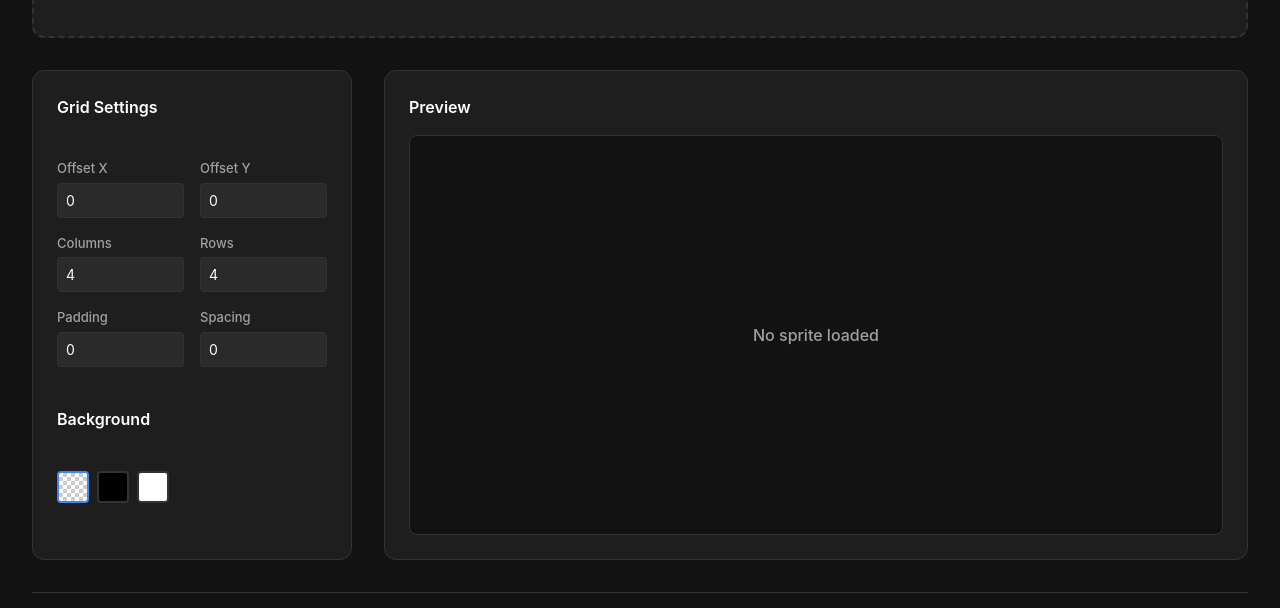
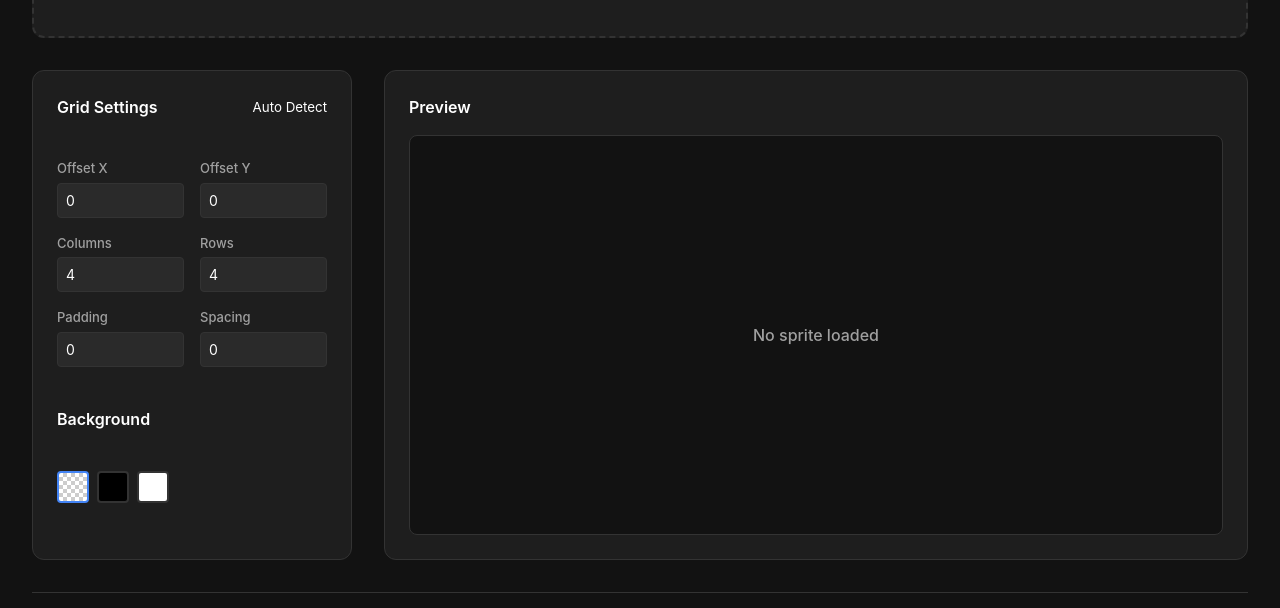
Before and after one commit to ilkedenizz/Zyvqen, a React (Vite) app: page / in a window 1280 px wide. Shown: the part 255-863 px from the top of the page. Built offline with nearby package versions, Linux system fonts and the light colour scheme.

Commit message:
feat: add automatic sprite grid detection

```diff
--- a/src/App.tsx
+++ b/src/App.tsx
@@ -161,6 +161,7 @@ function App() {
                 gridSettings={gridSettings}
                 onSettingsChange={setGridSettings}
                 validationError={gridExceedsBounds ? "Grid exceeds image bounds." : null}
+                imageUrl={imageUrl}
               />
             </aside>
             <section className="workspace-main">
--- a/src/components/SettingsPanel.css
+++ b/src/components/SettingsPanel.css
@@ -57,3 +57,88 @@
   margin-bottom: var(--spacing-sm);
   border: 1px solid rgba(255, 85, 85, 0.3);
 }
+
+.panel-header-row {
+  display: flex;
+  justify-content: space-between;
+  align-items: center;
+  margin-bottom: var(--spacing-md);
+}
+
+.panel-header-row .panel-title {
+  margin-bottom: 0;
+}
+
+.detection-error {
+  color: #ffcc00;
+  background-color: rgba(255, 204, 0, 0.1);
+  border-color: rgba(255, 204, 0, 0.3);
+}
+
+.detection-result {
+  background-color: var(--surface-light);
+  border-radius: var(--radius-md);
+  padding: var(--spacing-md);
+  margin-bottom: var(--spacing-md);
+  border: 1px solid var(--border-color);
+}
+
+.detection-header {
+  display: flex;
+  justify-content: space-between;
+  align-items: center;
+  margin-bottom: var(--spacing-sm);
+}
+
+.detection-header h3 {
+  font-size: 14px;
+  font-weight: 600;
+  color: var(--text-primary);
+  margin: 0;
+}
+
+.confidence-badge {
+  font-size: 12px;
+  padding: 2px 8px;
+  border-radius: 12px;
+  font-weight: 500;
+}
+
+.confidence-badge.high {
+  background-color: rgba(0, 255, 128, 0.15);
+  color: #00ff80;
+}
+
+.confidence-badge.medium {
+  background-color: rgba(255, 204, 0, 0.15);
+  color: #ffcc00;
+}
+
+.confidence-badge.low {
+  background-color: rgba(255, 85, 85, 0.15);
+  color: #ff5555;
+}
+
+.detection-stats {
+  display: flex;
+  flex-direction: column;
+  gap: var(--spacing-sm);
+  margin-bottom: var(--spacing-md);
+}
+
+.stat-row {
+  display: flex;
+  justify-content: space-between;
+  font-size: 14px;
+  color: var(--text-secondary);
+}
+
+.stat-row strong {
+  color: var(--text-primary);
+}
+
+.stat-row.highlight {
+  margin-top: var(--spacing-sm);
+  padding-top: var(--spacing-sm);
+  border-top: 1px solid var(--border-color);
+}
--- a/src/components/SettingsPanel.tsx
+++ b/src/components/SettingsPanel.tsx
@@ -1,4 +1,4 @@
-import type { ChangeEvent } from 'react';
+import { useState, type ChangeEvent } from 'react';
 import type { GridSettings } from '../App';
 import './SettingsPanel.css';
 
@@ -6,9 +6,22 @@ interface SettingsPanelProps {
   gridSettings: GridSettings;
   onSettingsChange: (settings: GridSettings) => void;
   validationError: string | null;
+  imageUrl?: string | null;
 }
 
-export function SettingsPanel({ gridSettings, onSettingsChange, validationError }: SettingsPanelProps) {
+export function SettingsPanel({ gridSettings, onSettingsChange, validationError, imageUrl }: SettingsPanelProps) {
+  const [isDetecting, setIsDetecting] = useState(false);
+  const [detectionResult, setDetectionResult] = useState<{
+    offsetX: number;
+    offsetY: number;
+    columns: number;
+    rows: number;
+    frameWidth: number;
+    frameHeight: number;
+    confidence: 'High' | 'Medium' | 'Low';
+  } | null>(null);
+  const [detectionError, setDetectionError] = useState<string | null>(null);
+
   const handleChange = (field: keyof GridSettings) => (e: ChangeEvent<HTMLInputElement>) => {
     let val = parseInt(e.target.value, 10);
     if (isNaN(val)) val = 0;
@@ -26,13 +39,180 @@ export function SettingsPanel({ gridSettings, onSettingsChange, validationError
     });
   };
 
+  const handleAutoDetect = () => {
+    if (!imageUrl) return;
+
+    setIsDetecting(true);
+    setDetectionError(null);
+    setDetectionResult(null);
+
+    const img = new Image();
+    img.onload = () => {
+      try {
+        const canvas = document.createElement('canvas');
+        canvas.width = img.width;
+        canvas.height = img.height;
+        const ctx = canvas.getContext('2d', { willReadFrequently: true });
+        if (!ctx) throw new Error("Canvas 2D context not available");
+
+        ctx.drawImage(img, 0, 0);
+        const imageData = ctx.getImageData(0, 0, canvas.width, canvas.height);
+        const data = imageData.data;
+
+        let minX = canvas.width;
+        let minY = canvas.height;
+        let maxX = 0;
+        let maxY = 0;
+
+        for (let y = 0; y < canvas.height; y++) {
+          for (let x = 0; x < canvas.width; x++) {
+            const alpha = data[(y * canvas.width + x) * 4 + 3];
+            if (alpha > 10) {
+              if (x < minX) minX = x;
+              if (x > maxX) maxX = x;
+              if (y < minY) minY = y;
+              if (y > maxY) maxY = y;
+            }
+          }
+        }
+
+        if (minX > maxX || minY > maxY) {
+          throw new Error("Could not detect a reliable grid.");
+        }
+
+        let rowsDetected = 0;
+        let inContentY = false;
+        for (let y = minY; y <= maxY; y++) {
+          let rowHasContent = false;
+          for (let x = minX; x <= maxX; x++) {
+            if (data[(y * canvas.width + x) * 4 + 3] > 10) {
+              rowHasContent = true;
+              break;
+            }
+          }
+          if (rowHasContent && !inContentY) {
+            rowsDetected++;
+            inContentY = true;
+          } else if (!rowHasContent && inContentY) {
+            inContentY = false;
+          }
+        }
+
+        let colsDetected = 0;
+        let inContentX = false;
+        for (let x = minX; x <= maxX; x++) {
+          let colHasContent = false;
+          for (let y = minY; y <= maxY; y++) {
+            if (data[(y * canvas.width + x) * 4 + 3] > 10) {
+              colHasContent = true;
+              break;
+            }
+          }
+          if (colHasContent && !inContentX) {
+            colsDetected++;
+            inContentX = true;
+          } else if (!colHasContent && inContentX) {
+            inContentX = false;
+          }
+        }
+
+        let cols = gridSettings.columns;
+        let rows = gridSettings.rows;
+        let confidence: 'High' | 'Medium' | 'Low' = 'Medium';
+
+        if (colsDetected > 1 && rowsDetected > 1) {
+          cols = colsDetected;
+          rows = rowsDetected;
+          confidence = 'High';
+        }
+
+        const contentWidth = maxX - minX + 1;
+        const contentHeight = maxY - minY + 1;
+        const expectedFrameWidth = Math.floor(contentWidth / cols);
+        const expectedFrameHeight = Math.floor(contentHeight / rows);
+
+        setDetectionResult({
+          offsetX: minX,
+          offsetY: minY,
+          columns: cols,
+          rows: rows,
+          frameWidth: expectedFrameWidth,
+          frameHeight: expectedFrameHeight,
+          confidence
+        });
+      } catch (err) {
+        if (err instanceof Error) {
+          setDetectionError(err.message || "Could not detect a reliable grid.");
+        } else {
+          setDetectionError("Could not detect a reliable grid.");
+        }
+      } finally {
+        setIsDetecting(false);
+      }
+    };
+    img.onerror = () => {
+      setDetectionError("Could not load image for detection.");
+      setIsDetecting(false);
+    };
+    img.src = imageUrl;
+  };
+
+  const handleApplyDetection = () => {
+    if (detectionResult) {
+      onSettingsChange({
+        ...gridSettings,
+        offsetX: detectionResult.offsetX,
+        offsetY: detectionResult.offsetY,
+        columns: detectionResult.columns,
+        rows: detectionResult.rows,
+      });
+      setDetectionResult(null);
+    }
+  };
+
   return (
     <div className="panel settings-panel">
-      <h2 className="panel-title">Grid Settings</h2>
+      <div className="panel-header-row">
+        <h2 className="panel-title">Grid Settings</h2>
+        <button
+          className="btn btn-secondary btn-sm"
+          onClick={handleAutoDetect}
+          disabled={!imageUrl || isDetecting}
+        >
+          {isDetecting ? 'Detecting...' : 'Auto Detect'}
+        </button>
+      </div>
 
       {validationError && (
         <div className="settings-error">
           {validationError}
+        </div>
+      )}
+
+      {detectionError && (
+        <div className="settings-error detection-error">
+          {detectionError}
+        </div>
+      )}
+
+      {detectionResult && (
+        <div className="detection-result">
+          <div className="detection-header">
+            <h3>Auto-detected grid</h3>
+            <span className={`confidence-badge ${detectionResult.confidence.toLowerCase()}`}>
+              Confidence: {detectionResult.confidence}
+            </span>
+          </div>
+          <div className="detection-stats">
+            <div className="stat-row"><span>Offset X</span> <strong>{detectionResult.offsetX}</strong></div>
+            <div className="stat-row"><span>Offset Y</span> <strong>{detectionResult.offsetY}</strong></div>
+            <div className="stat-row"><span>Columns</span> <strong>{detectionResult.columns}</strong></div>
+            <div className="stat-row"><span>Rows</span> <strong>{detectionResult.rows}</strong></div>
+            <div className="stat-row highlight"><span>Frame size</span> <strong>{detectionResult.frameWidth} &times; {detectionResult.frameHeight} px</strong></div>
+          </div>
+          <button className="btn btn-primary btn-full" onClick={handleApplyDetection}>
+            Apply
+          </button>
         </div>
       )}
 
```
